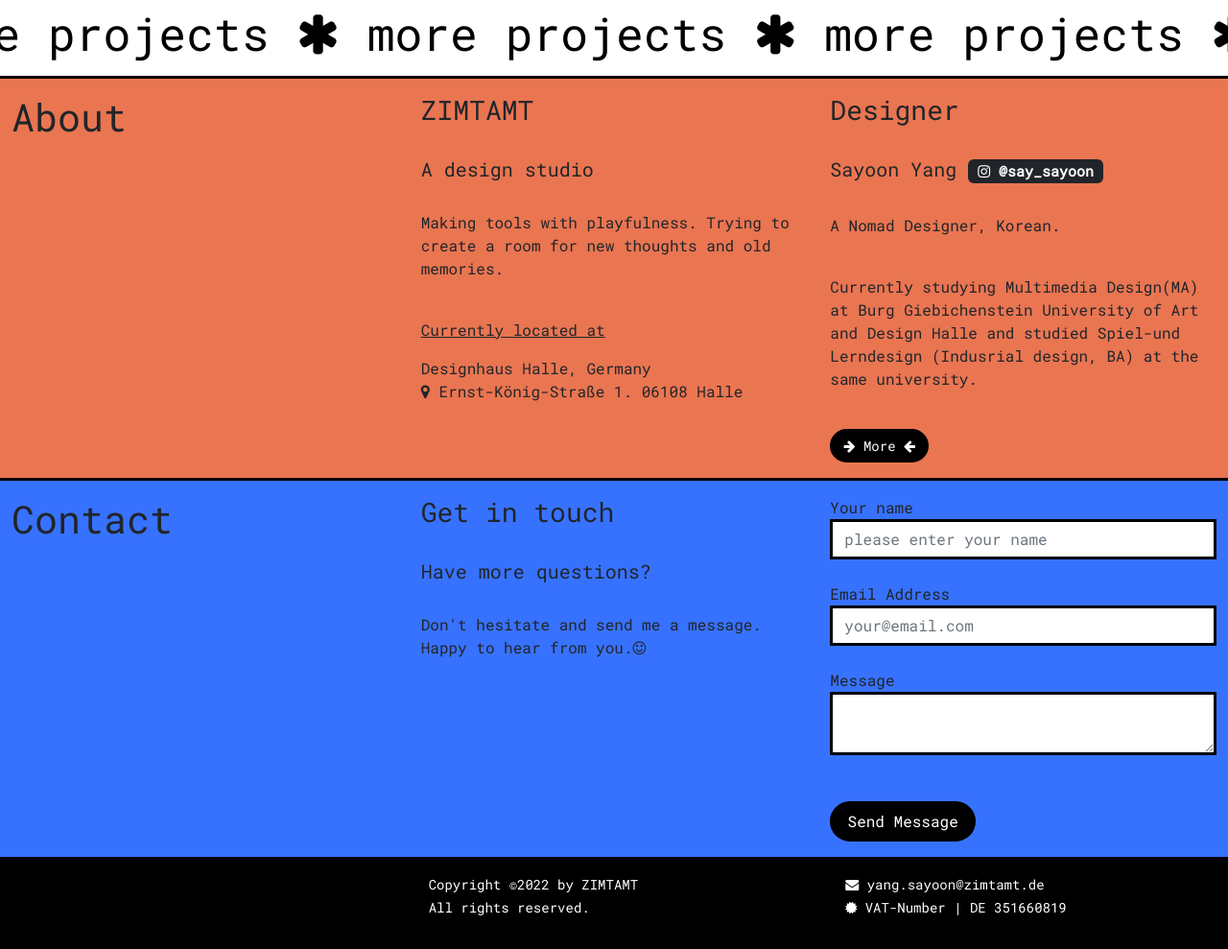
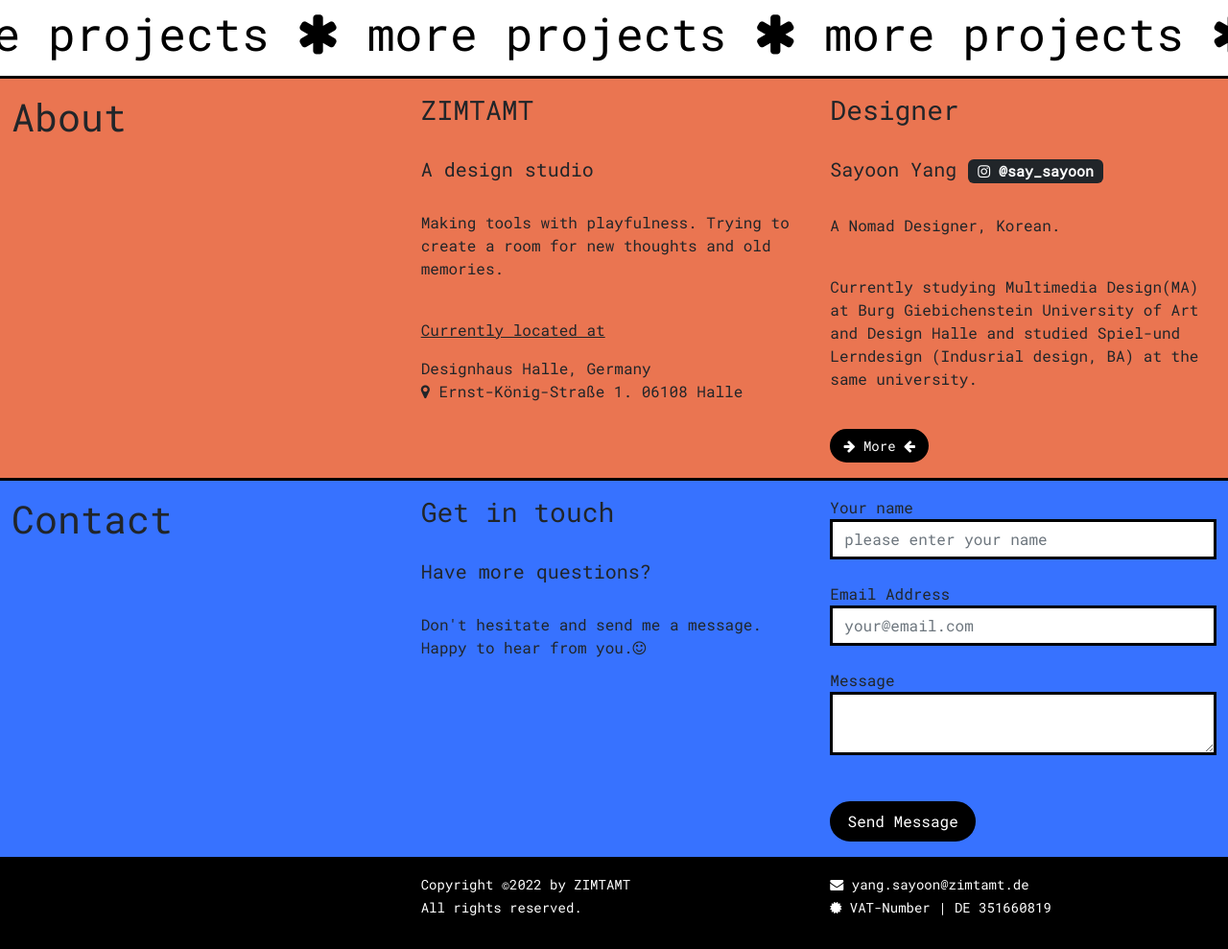
Before and after one commit to sayoonyang/zimtamt, a plain HTML site: page index.html in a window 1280 px wide. Shown: the part 1436-2425 px from the top of the page at 96% size. Drawn offline with nearby package versions, Linux system fonts and the light colour scheme.

Commit message:
Add files via upload

```diff
--- a/footer.html
+++ b/footer.html
@@ -1,12 +1,12 @@
   <div class="footer-info">
-    <div class="row row-cols-1 row-cols-md-3 g-5">
-      <div class="col">
+    <div class="row">
+      <div class="col-md">
       </div>
-      <div class="col">
+      <div class="col-md">
         <p><small>Copyright ©2022 by ZIMTAMT<br>
           All rights reserved.</small></p>
       </div>
-      <div class="col">
+      <div class="col-md">
         <p><small><i class="fa fa-envelope"></i> yang.sayoon@zimtamt.de</small>
           <br><small><i class="fa fa-certificate"></i> VAT-Number | DE 351660819</small></p>
       </div>
```
